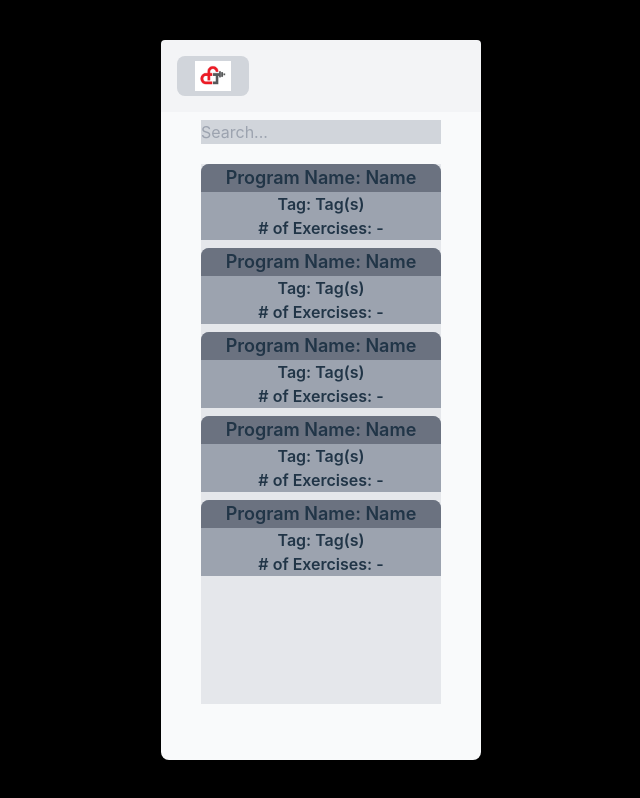
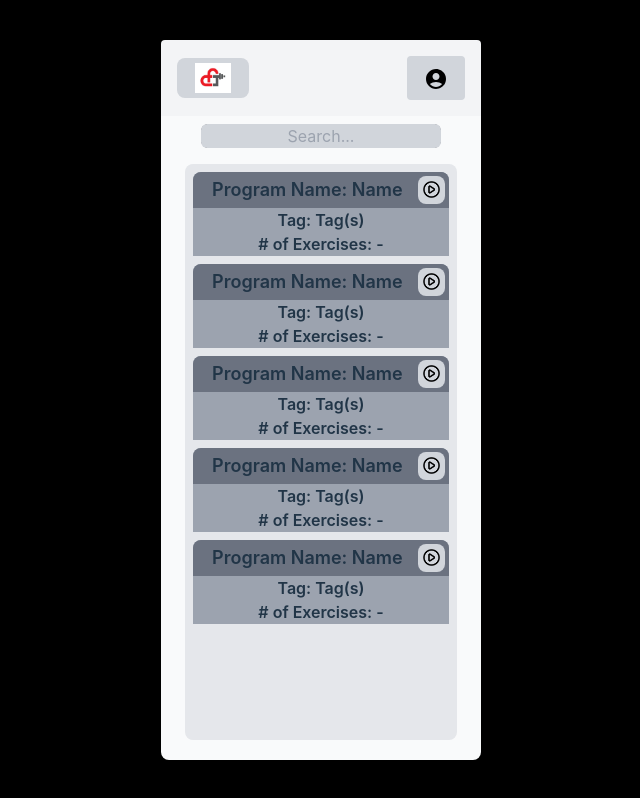
Before and after one commit to JoshuaW13/ConceptFitness, a React (Vite) app in the folder conceptFitness/: page /programs in a window 1280 px wide. Shown: the whole page, without its empty margins (319-959 px from the left). Built offline with nearby package versions, Linux system fonts and the light colour scheme.

Commit message:
Finished program page

```diff
--- a/conceptFitness/src/components/CatalogueDrawerContent.jsx
+++ b/conceptFitness/src/components/CatalogueDrawerContent.jsx
@@ -5,9 +5,16 @@ import BookIcon from '../assets/BookIcon.png'
 import DropDown from '../components/DropDown';
 import ExerciseInfoHeaderShort from '../components/ExerciseInfoHeaderShort';
 import ExerciseInfoShort from '../components/ExerciseInfoShort';
+import { useNavigate } from 'react-router-dom';
 
 function CatalogueDrawerContent() {
   const exerciseLists = [];
+  const navigate = useNavigate();
+
+  const navigatePrograms = () =>{
+    navigate("/programs")
+  }
+
   for (let i = 0; i < 5; i++) {
     exerciseLists.push(
       <div className='p-0.5'>
@@ -22,7 +29,7 @@ function CatalogueDrawerContent() {
         <button type="text" className="w-[80%] h-8 text-black bg-gray-300 hover:bg-gray-400 pl-2 text-left text-lg bg-[url('./assets/EditIcon.png')]">
           Program Name
         </button>
-        <button className='w-[11%] bg-gray-300'>
+        <button className='w-[11%] bg-gray-300' onClick={navigatePrograms} >
           <img src={BookIcon} alt="" className="p-1" />
         </button>
       </div>
--- a/conceptFitness/src/components/ProgramLog.jsx
+++ b/conceptFitness/src/components/ProgramLog.jsx
@@ -1,12 +1,23 @@
 import React from 'react'
 import '../App.css'
-
+import StartIcon from '../assets/startIcon.png'
+import { useNavigate } from 'react-router-dom';
 
 function ProgramLog({onClick}) {
+  const navigate = useNavigate();
+
+  const navigateSession = () =>{
+    navigate("/session")
+  }
 
   return (
     <div className='bg-gray-400 w-full rounded-t-lg font-semibold' onClick={onClick}>
-        <p className='text-lg bg-gray-500 rounded-t-lg'>Program Name: Name</p>
+        <div className='flex bg-gray-500 rounded-t-lg w-full p-1'>
+          <p className='flex text-lg w-[92%] justify-center'>Program Name: Name</p>
+          <button className='flex w-7 h-7  bg-gray-300' onClick={navigateSession} >
+            <img src={StartIcon} alt="" className="p-1" />
+          </button>
+        </div>
         <p className='text-base'>Tag: Tag(s)</p>
         <p className='text-base'># of Exercises: -</p>
     </div>
--- a/conceptFitness/src/pages/Profile.jsx
+++ b/conceptFitness/src/pages/Profile.jsx
@@ -1,7 +1,7 @@
 import React from 'react'
 import '../App.css'
 import { useState, useEffect } from 'react'
-import NavBar from '../components/navBar'
+import NavBar from '../components/NavBar'
 import HomeButton from '../components/HomeButton'
 import SettingsButton from '../components/SettingsButton'
 import MetricsWindow from '../components/MetricsWindow'
--- a/conceptFitness/src/pages/Programs.jsx
+++ b/conceptFitness/src/pages/Programs.jsx
@@ -1,8 +1,10 @@
 import React, { useState } from 'react';
 import '../App.css';
 import NavBar from '../components/NavBar';
-import HomeButton from '../components/HomeButton';
+import HomeButton from '../components/HomeButton'
+import ProfileButton from '../components/ProfileButton'
 import ExerciseInfo from '../components/ExerciseInfo';
+import ExerciseInfoHeaderShort from '../components/ExerciseInfoHeaderShort'
 import ProgramLog from '../components/ProgramLog';
 import DropDown from '../components/DropDown';
 
@@ -11,7 +13,14 @@ function Programs() {
   const exerciseLists = [];
 
   for (let i = 0; i < 5; i++) {
-    exerciseLists.push(() => <ExerciseInfo key={i} />);
+    exerciseLists.push(
+      ()=>
+      <DropDown
+        key={`dropdown-${i}`}
+        InitialComponent={ExerciseInfoHeaderShort}
+        HiddenComponents={ExerciseInfo}
+      />
+    );
   }
 
   for (let i = 0; i < 5; i++) {
@@ -26,11 +35,15 @@ function Programs() {
 
   return (
       <div className='w-full h-full flex flex-col items-center gap-2'>
-          <NavBar FirstButton={HomeButton} />
+        <NavBar FirstButton={HomeButton} SecondButton={ProfileButton}></NavBar>
           <div className='bg-black w-[75%] rounded-lg'>
-              <input type="text" placeholder='Search...' className='text-black bg-gray-300 w-full' />
+            <input
+            type="text"
+            placeholder='Search...'
+            className='text-black bg-gray-300 w-full text-center rounded-md'
+            />
           </div>
-          <div className='h-[75%] w-[75%] bg-gray-200 flex flex-col gap-2 overflow-y-auto m-3 scrollbar-hidden'>
+          <div className='h-[80%] w-[85%] flex flex-col bg-gray-200 gap-2 p-2 rounded-lg overflow-y-auto m-2 scrollbar-hidden'>
               {ProgramLogs}
           </div>
       </div>
```
Also changed, not shown: conceptFitness/src/assets/StartIcon.png (added).
